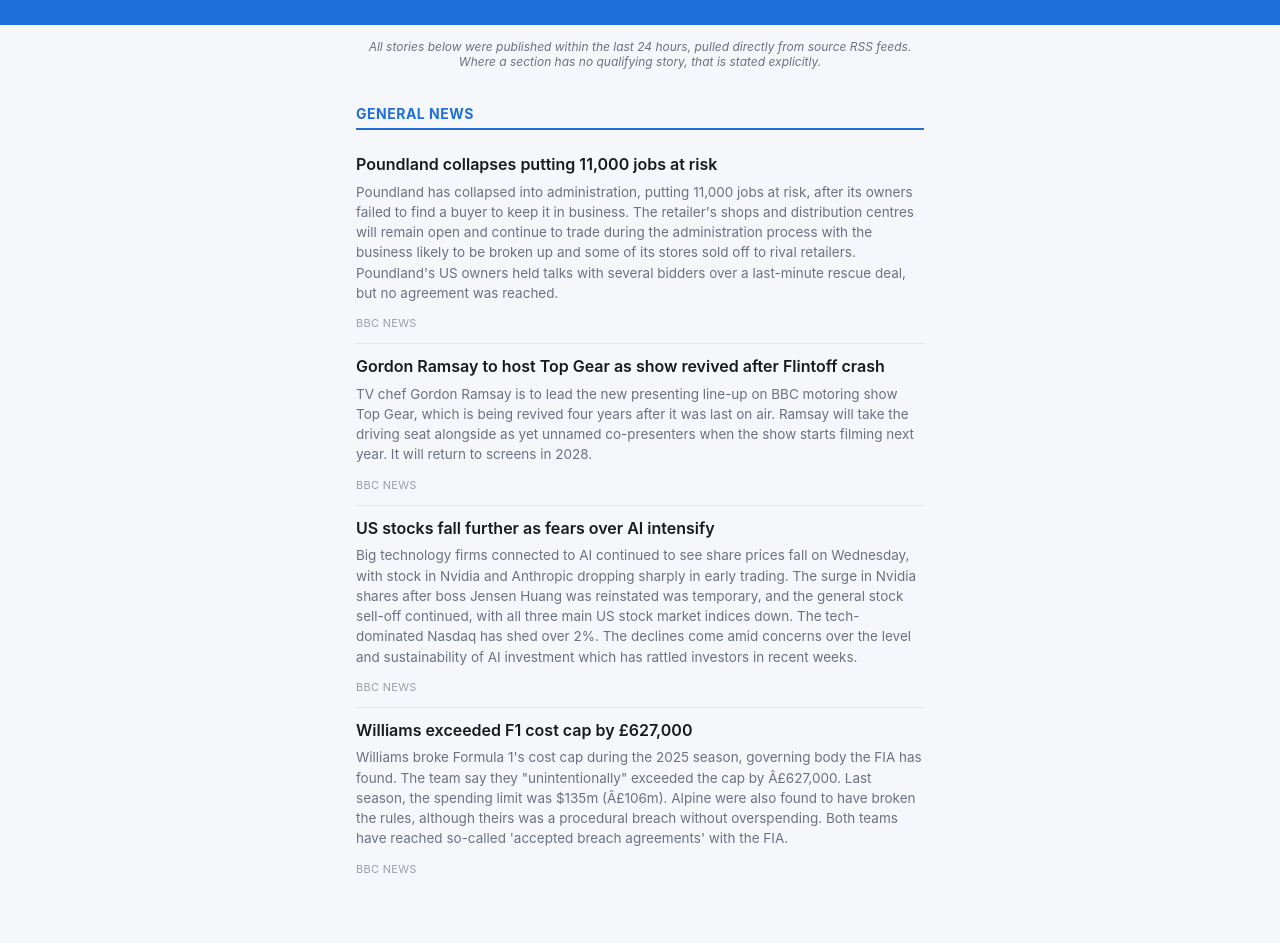
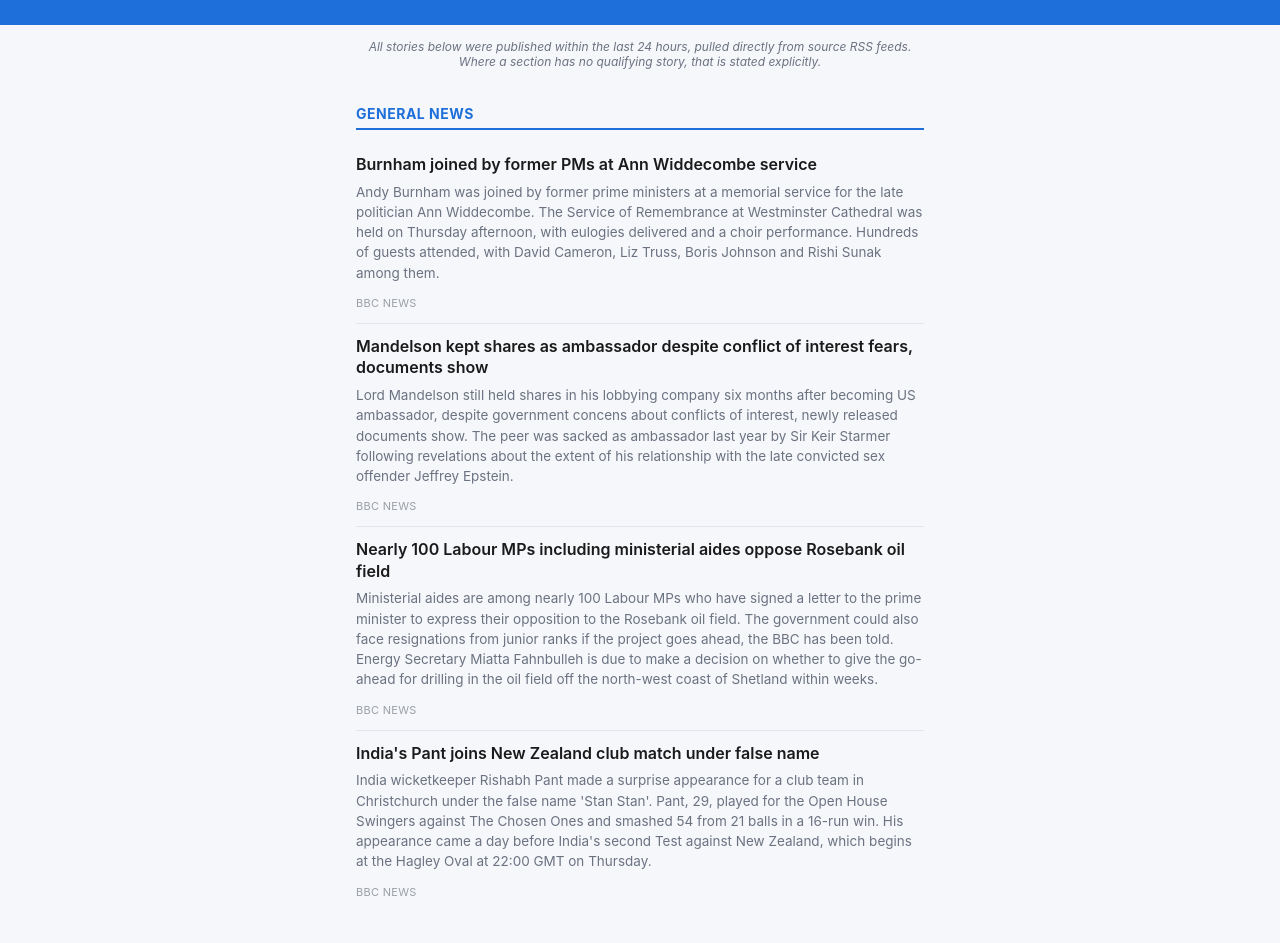
Before and after one commit to WilliamGitty/henry-personalised-newsletter, a plain HTML site: page index.html in a window 1280 px wide. Shown: the part 87-1030 px from the top of the page. Drawn offline with Linux system fonts and the light colour scheme.

Commit message:
Automated daily rebuild

```diff
--- a/index.html
+++ b/index.html
@@ -3,7 +3,7 @@
 <head>
 <meta charset="UTF-8">
 <meta name="viewport" content="width=device-width, initial-scale=1">
-<title>Henry's Personalised Newsletter — Wednesday, 25 November 2026</title>
+<title>Henry's Personalised Newsletter — Thursday, 26 November 2026</title>
 <style>
   :root {
     --accent: #1e6fd9;
@@ -117,31 +117,31 @@
 <body>
   <div class="masthead">
     <h1>Henry's Personalised Newsletter</h1>
-    <span class="date">Wednesday, 25 November 2026, Updated as of 17:59 GMT</span>
+    <span class="date">Thursday, 26 November 2026, Updated as of 17:01 GMT</span>
   </div>
   <p class="intro">All stories below were published within the last 24 hours, pulled directly from source RSS feeds. Where a section has no qualifying story, that is stated explicitly.</p>
   <main>
       <section class="section">
         <h2>General News</h2>
         <article class="story">
-          <a class="headline" href="https://www.bbc.co.uk/news/articles/cm3vgdn037z4o?at_medium=RSS&amp;at_campaign=rss" target="_blank" rel="noopener">Poundland collapses putting 11,000 jobs at risk</a>
-          <p class="summary">Poundland has collapsed into administration, putting 11,000 jobs at risk, after its owners failed to find a buyer to keep it in business. The retailer&#x27;s shops and distribution centres will remain open and continue to trade during the administration process with the business likely to be broken up and some of its stores sold off to rival retailers. Poundland&#x27;s US owners held talks with several bidders over a last-minute rescue deal, but no agreement was reached.</p>
-          <span class="source"><a href="https://www.bbc.co.uk/news/articles/cm3vgdn037z4o?at_medium=RSS&amp;at_campaign=rss" target="_blank" rel="noopener">BBC News</a></span>
+          <a class="headline" href="https://www.bbc.co.uk/news/articles/cvglrn4p1np0o?at_medium=RSS&amp;at_campaign=rss" target="_blank" rel="noopener">Burnham joined by former PMs at Ann Widdecombe service</a>
+          <p class="summary">Andy Burnham was joined by former prime ministers at a memorial service for the late politician Ann Widdecombe. The Service of Remembrance at Westminster Cathedral was held on Thursday afternoon, with eulogies delivered and a choir performance. Hundreds of guests attended, with David Cameron, Liz Truss, Boris Johnson and Rishi Sunak among them.</p>
+          <span class="source"><a href="https://www.bbc.co.uk/news/articles/cvglrn4p1np0o?at_medium=RSS&amp;at_campaign=rss" target="_blank" rel="noopener">BBC News</a></span>
         </article>
         <article class="story">
-          <a class="headline" href="https://www.bbc.co.uk/news/articles/cjr4gw100d52o?at_medium=RSS&amp;at_campaign=rss" target="_blank" rel="noopener">Gordon Ramsay to host Top Gear as show revived after Flintoff crash</a>
-          <p class="summary">TV chef Gordon Ramsay is to lead the new presenting line-up on BBC motoring show Top Gear, which is being revived four years after it was last on air. Ramsay will take the driving seat alongside as yet unnamed co-presenters when the show starts filming next year. It will return to screens in 2028.</p>
-          <span class="source"><a href="https://www.bbc.co.uk/news/articles/cjr4gw100d52o?at_medium=RSS&amp;at_campaign=rss" target="_blank" rel="noopener">BBC News</a></span>
+          <a class="headline" href="https://www.bbc.co.uk/news/articles/c6808dv4e817o?at_medium=RSS&amp;at_campaign=rss" target="_blank" rel="noopener">Mandelson kept shares as ambassador despite conflict of interest fears, documents show</a>
+          <p class="summary">Lord Mandelson still held shares in his lobbying company six months after becoming US ambassador, despite government concens about conflicts of interest, newly released documents show. The peer was sacked as ambassador last year by Sir Keir Starmer following revelations about the extent of his relationship with the late convicted sex offender Jeffrey Epstein.</p>
+          <span class="source"><a href="https://www.bbc.co.uk/news/articles/c6808dv4e817o?at_medium=RSS&amp;at_campaign=rss" target="_blank" rel="noopener">BBC News</a></span>
         </article>
         <article class="story">
-          <a class="headline" href="https://www.bbc.co.uk/news/articles/cq0md8g14zryo?at_medium=RSS&amp;at_campaign=rss" target="_blank" rel="noopener">US stocks fall further as fears over AI intensify</a>
-          <p class="summary">Big technology firms connected to AI continued to see share prices fall on Wednesday, with stock in Nvidia and Anthropic dropping sharply in early trading. The surge in Nvidia shares after boss Jensen Huang was reinstated was temporary, and the general stock sell-off continued, with all three main US stock market indices down. The tech-dominated Nasdaq has shed over 2%. The declines come amid concerns over the level and sustainability of AI investment which has rattled investors in recent weeks.</p>
-          <span class="source"><a href="https://www.bbc.co.uk/news/articles/cq0md8g14zryo?at_medium=RSS&amp;at_campaign=rss" target="_blank" rel="noopener">BBC News</a></span>
+          <a class="headline" href="https://www.bbc.co.uk/news/articles/cw24ez32d1n4o?at_medium=RSS&amp;at_campaign=rss" target="_blank" rel="noopener">Nearly 100 Labour MPs including ministerial aides oppose Rosebank oil field</a>
+          <p class="summary">Ministerial aides are among nearly 100 Labour MPs who have signed a letter to the prime minister to express their opposition to the Rosebank oil field. The government could also face resignations from junior ranks if the project goes ahead, the BBC has been told. Energy Secretary Miatta Fahnbulleh is due to make a decision on whether to give the go-ahead for drilling in the oil field off the north-west coast of Shetland within weeks.</p>
+          <span class="source"><a href="https://www.bbc.co.uk/news/articles/cw24ez32d1n4o?at_medium=RSS&amp;at_campaign=rss" target="_blank" rel="noopener">BBC News</a></span>
         </article>
         <article class="story">
-          <a class="headline" href="https://www.bbc.co.uk/sport/formula1/articles/cxj05mv79z0do?at_medium=RSS&amp;at_campaign=rss" target="_blank" rel="noopener">Williams exceeded F1 cost cap by £627,000</a>
-          <p class="summary">Williams broke Formula 1&#x27;s cost cap during the 2025 season, governing body the FIA has found. The team say they &quot;unintentionally&quot; exceeded the cap by Â£627,000. Last season, the spending limit was $135m (Â£106m). Alpine were also found to have broken the rules, although theirs was a procedural breach without overspending. Both teams have reached so-called &#x27;accepted breach agreements&#x27; with the FIA.</p>
-          <span class="source"><a href="https://www.bbc.co.uk/sport/formula1/articles/cxj05mv79z0do?at_medium=RSS&amp;at_campaign=rss" target="_blank" rel="noopener">BBC News</a></span>
+          <a class="headline" href="https://www.bbc.co.uk/sport/cricket/articles/crx27984p14jo?at_medium=RSS&amp;at_campaign=rss" target="_blank" rel="noopener">India&#x27;s Pant joins New Zealand club match under false name</a>
+          <p class="summary">India wicketkeeper Rishabh Pant made a surprise appearance for a club team in Christchurch under the false name &#x27;Stan Stan&#x27;. Pant, 29, played for the Open House Swingers against The Chosen Ones and smashed 54 from 21 balls in a 16-run win. His appearance came a day before India&#x27;s second Test against New Zealand, which begins at the Hagley Oval at 22:00 GMT on Thursday.</p>
+          <span class="source"><a href="https://www.bbc.co.uk/sport/cricket/articles/crx27984p14jo?at_medium=RSS&amp;at_campaign=rss" target="_blank" rel="noopener">BBC News</a></span>
         </article>
       </section>
   </main>
```
